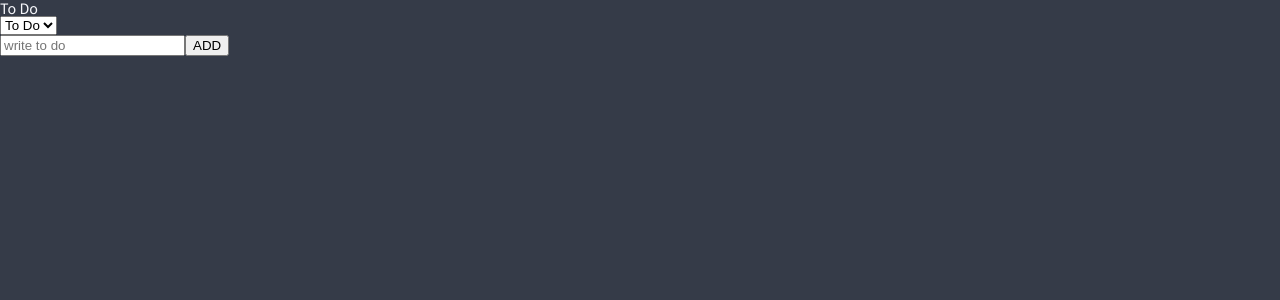
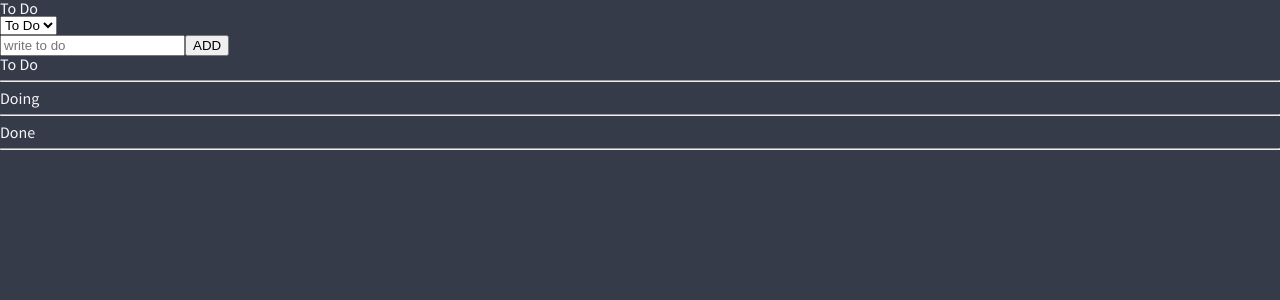
Before and after one commit to seoulcircle/todolist_ver1, a React (Create React App) app: page / in a window 1280 px wide. Shown: the top 300 px of the page. Built offline with nearby package versions, Linux system fonts and the light colour scheme.

Commit message:
1차 개발 마무리

```diff
--- a/package.json
+++ b/package.json
@@ -14,10 +14,12 @@
     "ajv": "^8.17.1",
     "react": "^19.0.0",
     "react-dom": "^19.0.0",
+    "react-hook-form": "^7.54.2",
     "react-scripts": "5.0.1",
     "styled-components": "^6.1.15",
     "typescript": "^4.9.5",
-    "web-vitals": "^2.1.4"
+    "web-vitals": "^2.1.4",
+    "zustand": "^5.0.3"
   },
   "scripts": {
     "start": "react-scripts start",
--- a/src/App.tsx
+++ b/src/App.tsx
@@ -1,5 +1,4 @@
-import React from "react";
-import TodoList from "./components/TodoList";
+import Todo from "./components/Todo";
 import { createGlobalStyle } from "styled-components";
 
 const GlobalStyle = createGlobalStyle`
@@ -65,7 +64,7 @@ function App() {
   return (
     <>
       <GlobalStyle />
-      <TodoList />
+      <Todo />
     </>
   );
 }
--- /dev/null
+++ b/src/components/Todo.tsx
@@ -0,0 +1,14 @@
+import TodoForm from "./TodoForm";
+import TodoList from "./TodoList";
+
+function Todo() {
+  return (
+    <div>
+      <h1>To Do</h1>
+      <TodoForm />
+      <TodoList />
+    </div>
+  );
+}
+
+export default Todo;
--- a/src/components/TodoForm.tsx
+++ b/src/components/TodoForm.tsx
@@ -1,8 +1,48 @@
+import { useState } from "react";
+import { useForm } from "react-hook-form";
+import { useTodoStore, CategoryType } from "../useTodoStore";
+
+interface IForm {
+  todo: string;
+  category: CategoryType;
+}
+
 function TodoForm() {
+  const { register, handleSubmit, reset } = useForm<IForm>();
+  const [category, setCategory] = useState<CategoryType>("todo");
+
+  //addTodo 함수 가져오기
+  const addTodo = useTodoStore((state) => {
+    return state.addTodo;
+  });
+
+  //select 된 category value 넘기기
+  const onChange = (event: React.ChangeEvent<HTMLSelectElement>) => {
+    setCategory(event.currentTarget.value as CategoryType);
+  };
+
+  // add 버튼 클릭 시 사용자가 입력한 text, category 값을 zustand에 저장
+  const onSubmit = (newTodo: IForm) => {
+    addTodo(newTodo.todo, category);
+    reset();
+  };
+
   return (
     <div>
-      <form>
-        <input placeholder="write to do" />
+      <div>
+        <select value={category} onChange={onChange}>
+          <option value="todo">To Do</option>
+          <option value="doing">Doing</option>
+          <option value="done">Done</option>
+        </select>
+      </div>
+      <form onSubmit={handleSubmit(onSubmit)}>
+        <input
+          {...register("todo", {
+            required: "write todo",
+          })}
+          placeholder="write to do"
+        />
         <button>ADD</button>
       </form>
     </div>
--- a/src/components/TodoItem.tsx
+++ b/src/components/TodoItem.tsx
@@ -1,5 +1,31 @@
-function TodoItem() {
-  return null;
+import { useTodoStore, ITodo, CategoryType } from "../useTodoStore";
+
+function TodoItem({ text, category, id }: ITodo) {
+  // updateCategory 함수 가져오기
+  const updateCategory = useTodoStore((state) => {
+    return state.updateCategory;
+  });
+
+  // 버튼 클릭 시 해당 li의 id, 클릭한 버튼의 value -> zustand로
+  const onClick = (event: React.MouseEvent<HTMLButtonElement>) => {
+    const newCategory = event.currentTarget.value as CategoryType;
+    updateCategory(id, newCategory);
+  };
+
+  return (
+    <li>
+      <span>{text}</span>
+      <button value="todo" onClick={onClick} disabled={category === "todo"}>
+        todo
+      </button>
+      <button value="doing" onClick={onClick} disabled={category === "doing"}>
+        doing
+      </button>
+      <button value="done" onClick={onClick} disabled={category === "done"}>
+        done
+      </button>
+    </li>
+  );
 }
 
 export default TodoItem;
--- a/src/components/TodoList.tsx
+++ b/src/components/TodoList.tsx
@@ -1,16 +1,37 @@
-import React from "react";
-import TodoForm from "./TodoForm";
+import { useTodoStore } from "../useTodoStore";
+
+import TodoItem from "./TodoItem";
 
 function TodoList() {
+  const todos = useTodoStore((state) => state.todos); // todo list 배열
+
+  const todoList = todos.filter((todo) => todo.category === "todo");
+  const doingList = todos.filter((doing) => doing.category === "doing");
+  const doneList = todos.filter((done) => done.category === "done");
+
   return (
     <div>
-      <h1>To Do</h1>
-      <select>
-        <option value="ToDo">To Do</option>
-        <option value="Doing">Doing</option>
-        <option value="Done">Done</option>
-      </select>
-      <TodoForm />
+      <h2>To Do</h2>
+      <ul>
+        {todoList?.map((todo) => (
+          <TodoItem key={todo.id} {...todo} />
+        ))}
+      </ul>
+      <hr />
+      <h2>Doing</h2>
+      <ul>
+        {doingList?.map((todo) => (
+          <TodoItem key={todo.id} {...todo} />
+        ))}
+      </ul>
+      <hr />
+      <h2>Done</h2>
+      <ul>
+        {doneList?.map((todo) => (
+          <TodoItem key={todo.id} {...todo} />
+        ))}
+      </ul>
+      <hr />
     </div>
   );
 }
--- /dev/null
+++ b/src/useTodoStore.ts
@@ -0,0 +1,33 @@
+import { create } from "zustand";
+
+export type CategoryType = "todo" | "doing" | "done";
+
+export interface ITodo {
+  id: number;
+  text: string;
+  category: CategoryType;
+}
+
+interface TodoStore {
+  todos: ITodo[]; // 할 일 목록 "배열"
+  addTodo: (text: string, category: CategoryType) => void; // 할 일 추가하는 "함수"
+  updateCategory: (id: number, category: CategoryType) => void; // 할 일 추가하는 "함수"
+}
+
+export const useTodoStore = create<TodoStore>((set) => ({
+  todos: [], // 상태: 초깃값
+
+  // 받은 text와 category, 지금 시간으로 id 지정하여 기존 todo list에 새로운 todo 추가
+  addTodo: (text, category) =>
+    set((state) => ({
+      todos: [...state.todos, { id: Date.now(), text, category }],
+    })),
+
+  // 받은 id로 li를 찾고 받은 category로 상태 변경
+  updateCategory: (id, category) =>
+    set((state) => ({
+      todos: state.todos.map((todo) =>
+        todo.id === id ? { ...todo, category } : todo
+      ),
+    })),
+}));
```
Also changed, not shown: 1 other file (tests, documents, lock files or other folders).
